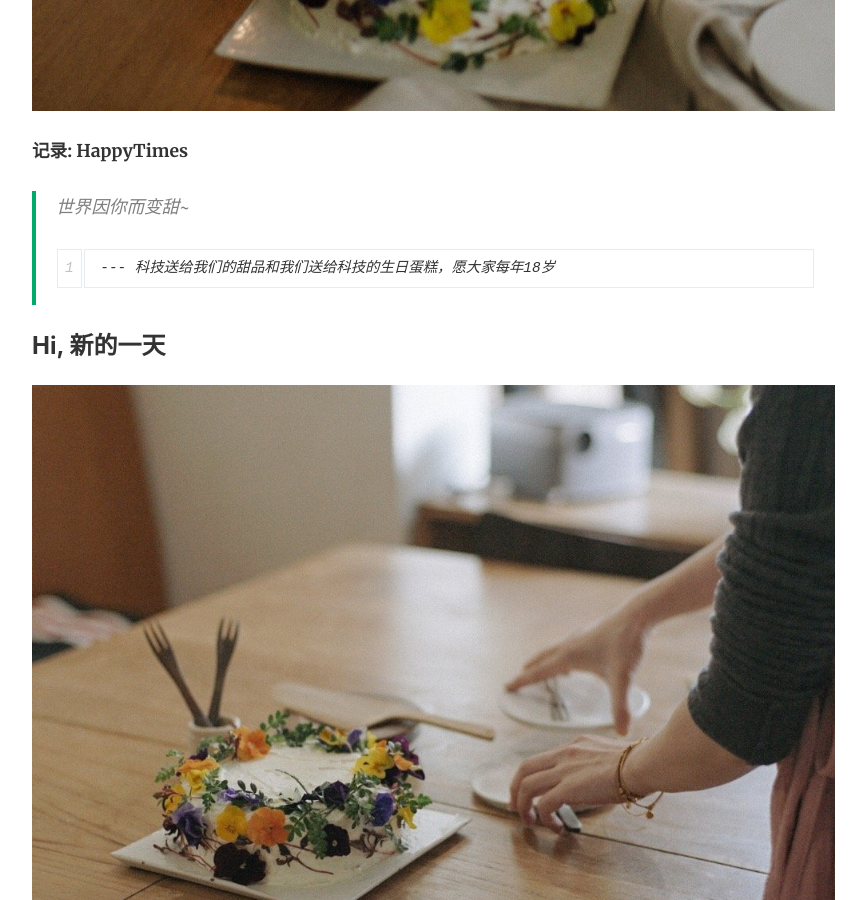
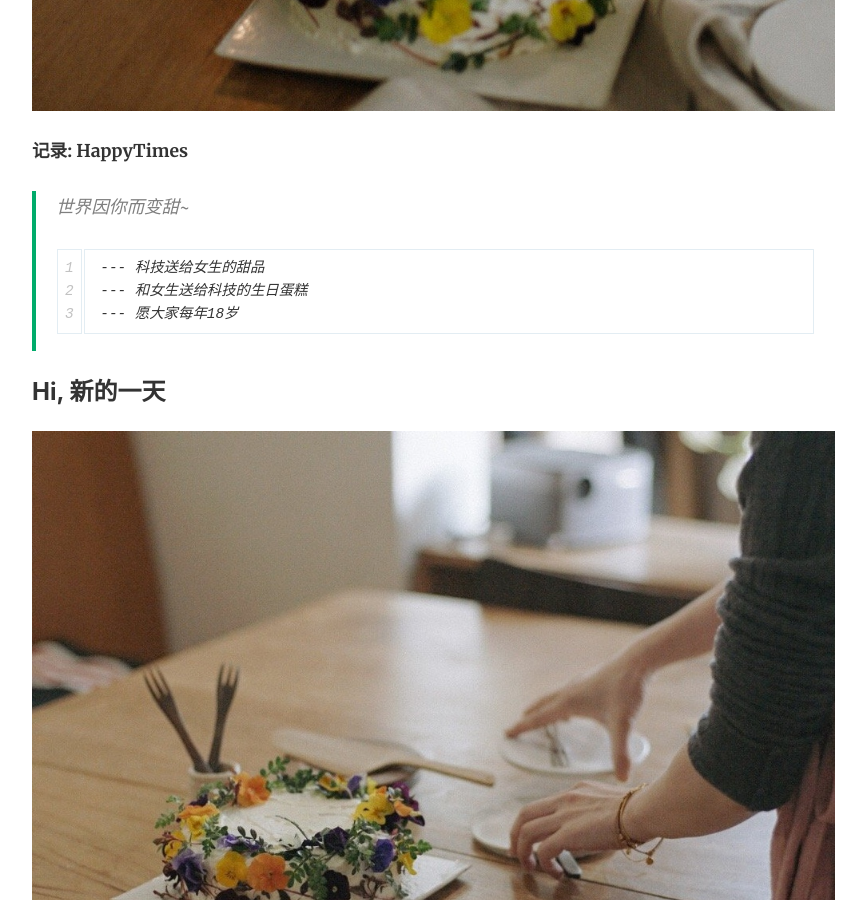
Before and after one commit to Newly6161/Happy-Times, a Jekyll site: the page built from _posts/2021-03-18-cakes.md, in a window 1280 px wide and 900 px high, scrolled down 744 px. Shown: the whole window, without its empty margins (253-1119 px from the left). Built offline with Jekyll 4.4.1, drawn with Linux system fonts in a browser that asks for light colours; nearby versions of some CDN libraries.

Commit message:
改格式

```diff
--- a/_posts/2021-03-18-cakes.md
+++ b/_posts/2021-03-18-cakes.md
@@ -6,10 +6,11 @@ image: "assets/images/210318-013.jpg"
 
 **记录: HappyTimes**
 
-
 > 世界因你而变甜~
 >
->      --- 科技送给我们的甜品和我们送给科技的生日蛋糕，愿大家每年18岁
+>      --- 科技送给女生的甜品
+>      --- 和女生送给科技的生日蛋糕
+>      --- 愿大家每年18岁
 
 
 
```
